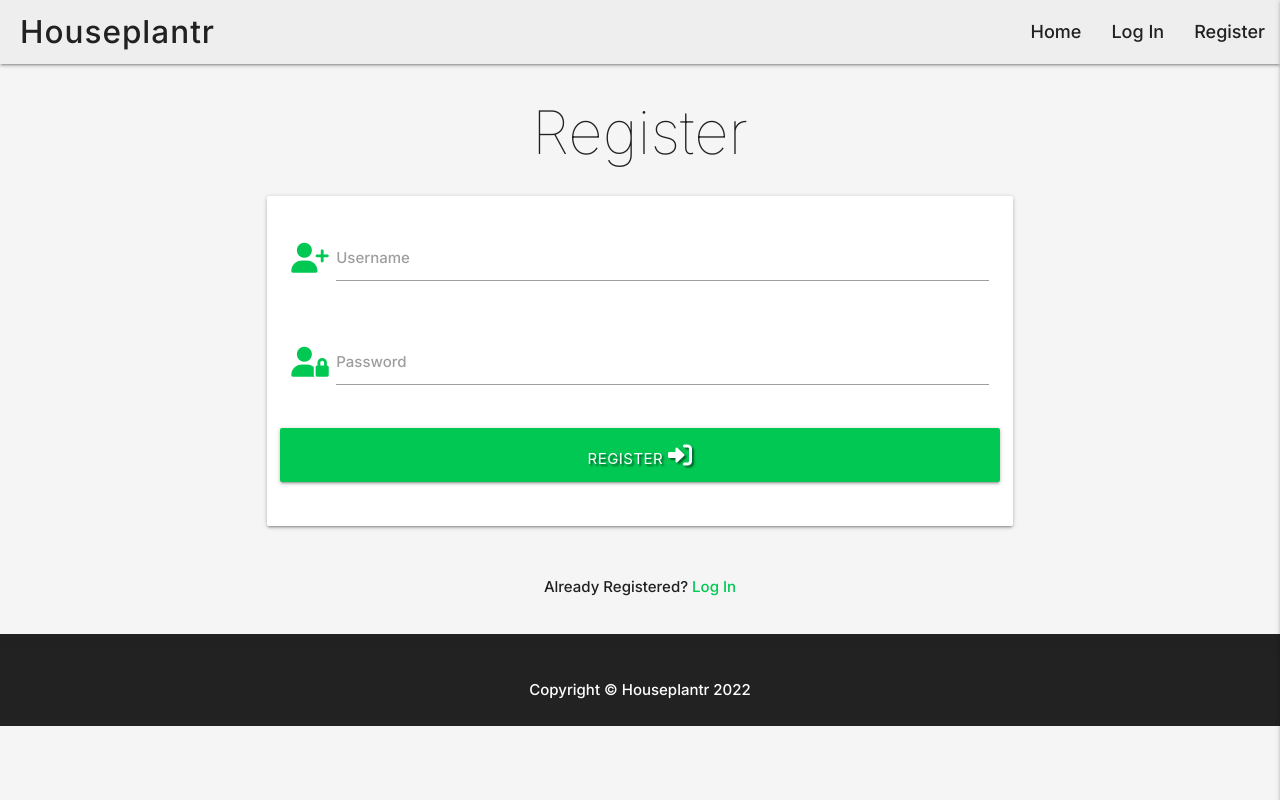
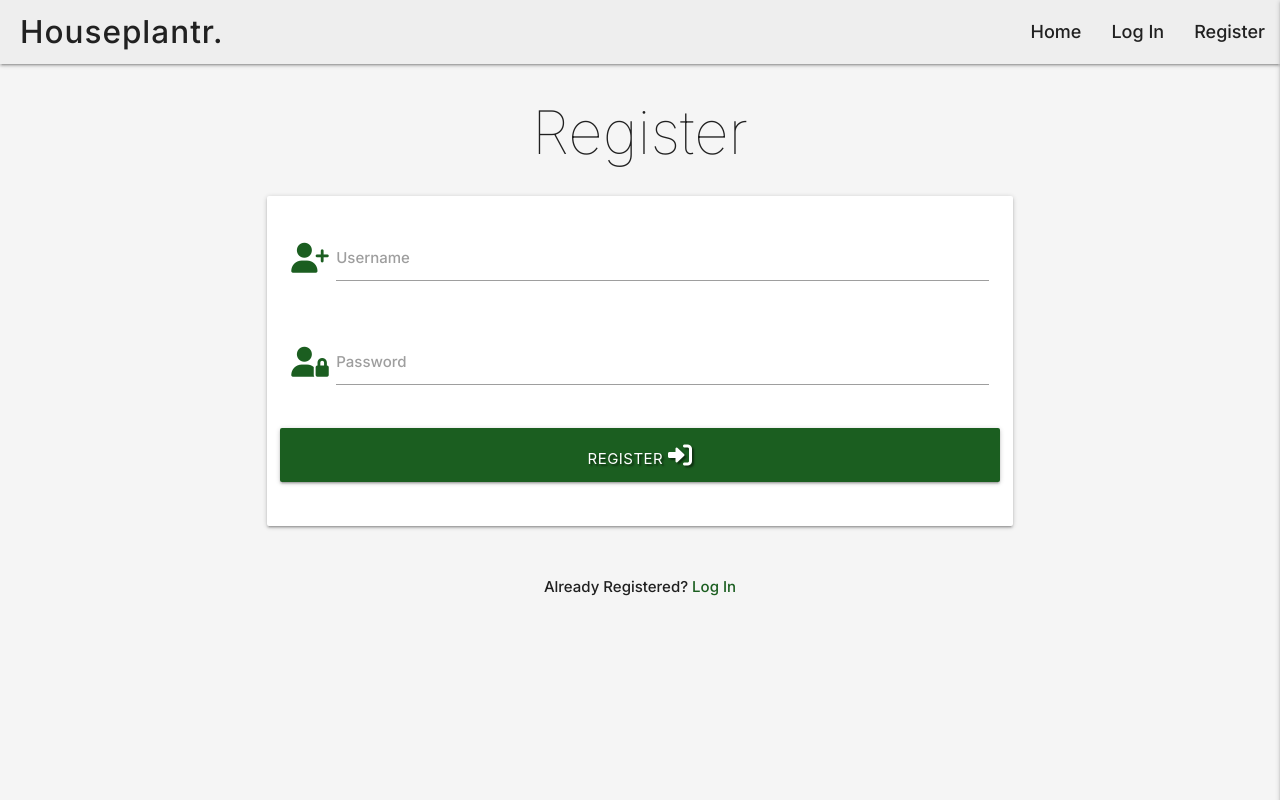
Before and after one commit to RachelFurlong-dev/milestone-project3-v1, a Flask app: page /register in a window 1280 px wide. Run offline with Flask 2, Linux system fonts and the light colour scheme; some libraries are stand-ins or nearby versions.

Commit message:
Style: Update styles and add comments to style.css

```diff
--- a/static/css/style.css
+++ b/static/css/style.css
@@ -1,3 +1,4 @@
+/* global styles */
 *{
     font-family:Inter, sans-serif;
 }
@@ -6,6 +7,16 @@ body{
     background-color: #f5f5f5;
 }
 
+@media only screen and (min-width: 993px) {
+    .container {
+
+    margin: 0 auto;
+      max-width: 1900px;
+      width: 90%;
+    }
+  }
+
+/* nav styles */
 nav .brand-logo {
     letter-spacing: 1px;
     margin-left: 20px;
@@ -17,9 +28,18 @@ nav ul a{
     font-size: 1.2rem;
 }
 
-
 .fa-bars{
     color:#212121;
+}
+
+/* text styles */
+h1, h2, h3, h4, h5, h6 {
+    font-weight: 300;
+    line-height: 1.3;
+}
+
+h3 {
+    font-size: 4.0rem;
 }
 
 .text-shadow {
@@ -29,24 +49,14 @@ nav ul a{
 .flashes h4 {
     line-height: 2;
 }
+
+/* button styles */
 .btn-small{
     margin:25px 5px;
 }
 
-h1, h2, h3, h4, h5, h6 {
-    font-weight: 300;
-    line-height: 1.3;
+/* card styles */
+.card .card-image img {
+    object-fit: cover;
+    height: 40vh;
 }
-
-h3 {
-    font-size: 4.0rem;
-}
-
-@media only screen and (min-width: 993px) {
-    .container {
-
-    margin: 0 auto;
-      max-width: 1900px;
-      width: 90%;
-    }
-  }
--- a/templates/base.html
+++ b/templates/base.html
@@ -18,7 +18,7 @@
         <!-- top navbar -->
 		<nav class="nav-extended grey lighten-3">
 			<div class="nav-wrapper">
-				<a href="{{ url_for('get_houseplants') }}" class="brand-logo grey-text text-darken-4">Houseplantr</a>
+				<a href="{{ url_for('get_houseplants') }}" class="brand-logo grey-text text-darken-4">Houseplantr.</a>
 				<a href="#" data-target="mobile-demo" class="sidenav-trigger right"><i class="fas fa-bars"></i></a>
 				<ul class="right hide-on-med-and-down">
 					<li><a href="{{ url_for('get_houseplants') }}">Home</a></li>
@@ -61,7 +61,7 @@
             {% if messages %}
                 {% for message in messages %}
                     <div class="row flashes">
-                        <h4 class="green accent-4 center-align">{{ message }}</h4>
+                        <h4 class="greey lighten-4 center-align">{{ message }}</h4>
                     </div>
                 {% endfor %}
             {% endif %}
@@ -74,23 +74,10 @@
         {% endblock %}
     </main>
 
-    <!-- footer -->
-    <footer class="page-footer grey darken-4">
-        <div class="footer-copyright center">
-          <div class="container">
-          <p class="white-text">Copyright &copy; Houseplantr <span id="copyright"></span></p>
-          </div>
-        </div>
-    </footer>
-
     <script src="https://code.jquery.com/jquery-3.6.0.min.js" integrity="sha256-/xUj+3OJU5yExlq6GSYGSHk7tPXikynS7ogEvDej/m4=" crossorigin="anonymous"></script>
     <script src="https://cdnjs.cloudflare.com/ajax/libs/materialize/1.0.0/js/materialize.min.js"></script>
     <script src="{{ url_for('static', filename='js/script.js') }}"></script>
 
-    <!-- custom script for footer date -->
-    <script>
-        $("#copyright").text(new Date().getFullYear());
-    </script>
     {% block scripts %}
     {% endblock %}
 </body>
--- a/templates/register.html
+++ b/templates/register.html
@@ -9,7 +9,7 @@
                 <!-- username -->
                 <div class="row">
 					<div class="input-field col s12">
-						<i class="fas fa-user-plus prefix green-text text-accent-4"></i>
+						<i class="fas fa-user-plus prefix green-text text-darken-4"></i>
 						<input id="username" name="username" type="text" minlength="5"
                             maxlength="15" pattern="^[a-zA-Z0-9]{5,15}$" class="validate" required>
 						<label for="username">Username</label>
@@ -18,7 +18,7 @@
                 <!-- password -->
                 <div class="row">
                     <div class="input-field col s12">
-						<i class="fas fa-user-lock prefix green-text text-accent-4"></i>
+						<i class="fas fa-user-lock prefix green-text text-darken-4"></i>
                         <input id="password" name="password" type="password" minlength="5"
                             maxlength="15" pattern="^[a-zA-Z0-9]{5,15}$" class="validate" required>
                         <label for="password">Password</label>
@@ -26,7 +26,7 @@
                 </div>
                 <!-- register -->
                 <div class="row">
-                    <button type="submit" class="col s12 btn-large green accent-4 text-shadow">
+                    <button type="submit" class="col s12 btn-large green darken-4 text-shadow">
                         Register <i class="fas fa-sign-in-alt"></i>
                     </button>
                 </div>
@@ -37,7 +37,7 @@
         <div class="col s12">
             <p class="center-align">
                 Already Registered?
-                <a href="{{ url_for('login') }}" class="green-text text-accent-4">Log In</a>
+                <a href="{{ url_for('login') }}" class="green-text text-darken-4">Log In</a>
             </p>
         </div>
     </div>
```
Also changed, not shown: templates/houseplants.html (+9 -0 lines), templates/login.html (+4 -4 lines).
